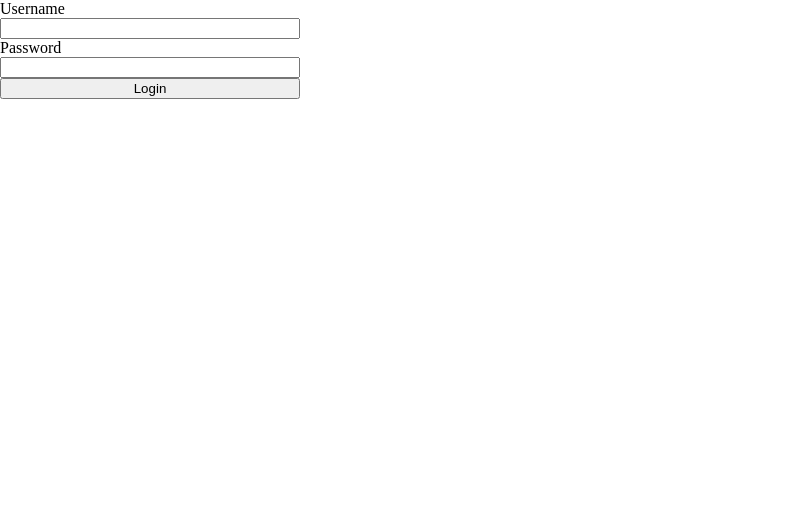
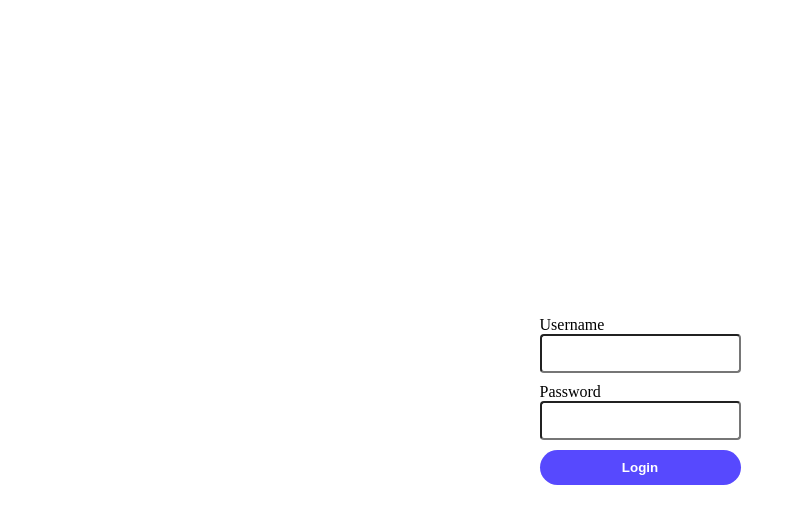
Before and after one commit to MatuleviciusMarius/CA-React, a React (Vite) app: page / in a window 1280 px wide. Shown: the top 524 px of the page, without its empty margins (0-804 px from the left). Built offline with nearby package versions, Linux system fonts and the light colour scheme.

Commit message:
some styles

```diff
--- a/src/App.scss
+++ b/src/App.scss
@@ -1,8 +1,12 @@
+* {
+  box-sizing: border-box;
+}
+
 body {
   min-height: 100vh;
   margin: 0;
 }
 
-.flex {
-  display: flex;
+#root {
+  min-height: 100vh;
 }
--- /dev/null
+++ b/src/components/Button/Button.module.scss
@@ -0,0 +1,13 @@
+@import "../../styles/vars.scss";
+
+.button {
+  background-color: $color-primary;
+  color: $color-white;
+  border: none;
+  font-weight: 700;
+  padding: 10px 20px;
+  border-radius: 50px;
+  transition: background-color 250ms cubic-bezier(0.4, 0, 0.2, 1),
+    box-shadow 250ms cubic-bezier(0.4, 0, 0.2, 1), border-color 250ms cubic-bezier(0.4, 0, 0.2, 1),
+    color 250ms cubic-bezier(0.4, 0, 0.2, 1);
+}
--- /dev/null
+++ b/src/components/Button/Button.tsx
@@ -0,0 +1,14 @@
+import { ButtonHTMLAttributes } from "react";
+import styles from "./Button.module.scss";
+
+type ButtonProps = {
+  children: React.ReactNode;
+} & ButtonHTMLAttributes<HTMLButtonElement>;
+
+export default function Button({ children, ...props }: ButtonProps) {
+  return (
+    <button className={styles.button} {...props}>
+      {children}
+    </button>
+  );
+}
--- /dev/null
+++ b/src/components/Input/Input.module.scss
@@ -0,0 +1,8 @@
+@import "../../styles/vars.scss";
+
+.input {
+  border-radius: 4px;
+  padding: 10px;
+  width: 100%;
+  margin-bottom: 10px;
+}
--- a/src/components/Input/Input.tsx
+++ b/src/components/Input/Input.tsx
@@ -1,4 +1,5 @@
 import { HTMLProps, forwardRef } from "react";
+import styles from "./Input.module.scss";
 
 type InputProps = {
   labelText: string;
@@ -6,14 +7,16 @@ type InputProps = {
   errorMessage?: string;
 } & HTMLProps<HTMLInputElement>;
 
-const Input = forwardRef<HTMLInputElement, InputProps>(({ labelText, id, errorMessage, ...inputProps }, ref) => {
-  return (
-    <>
-      <label htmlFor={id}>{labelText}</label>
-      <input {...inputProps} ref={ref}/>
-      {errorMessage && <p>{errorMessage}</p>}
-    </>
-  );
-});
+const Input = forwardRef<HTMLInputElement, InputProps>(
+  ({ labelText, id, errorMessage, ...inputProps }, ref) => {
+    return (
+      <>
+        {labelText && <label htmlFor={id}>{labelText}</label>}
+        <input className={styles.input} {...inputProps} ref={ref} />
+        {errorMessage && <p>{errorMessage}</p>}
+      </>
+    );
+  }
+);
 
 export default Input;
--- a/src/components/Pages/LoginPage/LoginForm/LoginForm.tsx
+++ b/src/components/Pages/LoginPage/LoginForm/LoginForm.tsx
@@ -1,6 +1,7 @@
 import { useForm } from "react-hook-form";
 import Input from "../../../Input/Input";
 import styles from "./LoginForm.module.scss";
+import Button from "../../../Button/Button";
 
 type FormData = {
   email: string;
@@ -20,9 +21,20 @@ export default function LoginForm() {
 
   return (
     <form onSubmit={handleSubmit(onSubmit)} className={styles.form}>
-      <Input id="email" labelText="Username" type="email" {...register("email", { required: "Email is required" })} errorMessage={errors.email?.message} />
-      <Input id="password" labelText="Password" type="password" {...register("password", { required: "Password is required" })} />
-      <button type="submit">Login</button>
+      <Input
+        id="email"
+        labelText="Username"
+        type="email"
+        {...register("email", { required: "Email is required" })}
+        errorMessage={errors.email?.message}
+      />
+      <Input
+        id="password"
+        labelText="Password"
+        type="password"
+        {...register("password", { required: "Password is required" })}
+      />
+      <Button type="submit">Login</Button>
     </form>
   );
 }
--- /dev/null
+++ b/src/components/Pages/LoginPage/LoginPage.module.scss
@@ -0,0 +1,6 @@
+.container {
+  display: flex;
+  justify-content: center;
+  align-items: center;
+  min-height: 100vh;
+}
--- a/src/components/Pages/LoginPage/LoginPage.tsx
+++ b/src/components/Pages/LoginPage/LoginPage.tsx
@@ -1,9 +1,10 @@
 import LoginForm from "./LoginForm/LoginForm";
+import styles from "./LoginPage.module.scss";
 
 export default function LoginPage() {
   return (
-    <div>
+    <div className={styles.container}>
       <LoginForm />
     </div>
-  )
+  );
 }
--- /dev/null
+++ b/src/styles/vars.scss
@@ -0,0 +1,2 @@
+$color-primary: rgb(87, 73, 254);
+$color-white: rgb(255, 255, 255);
```
